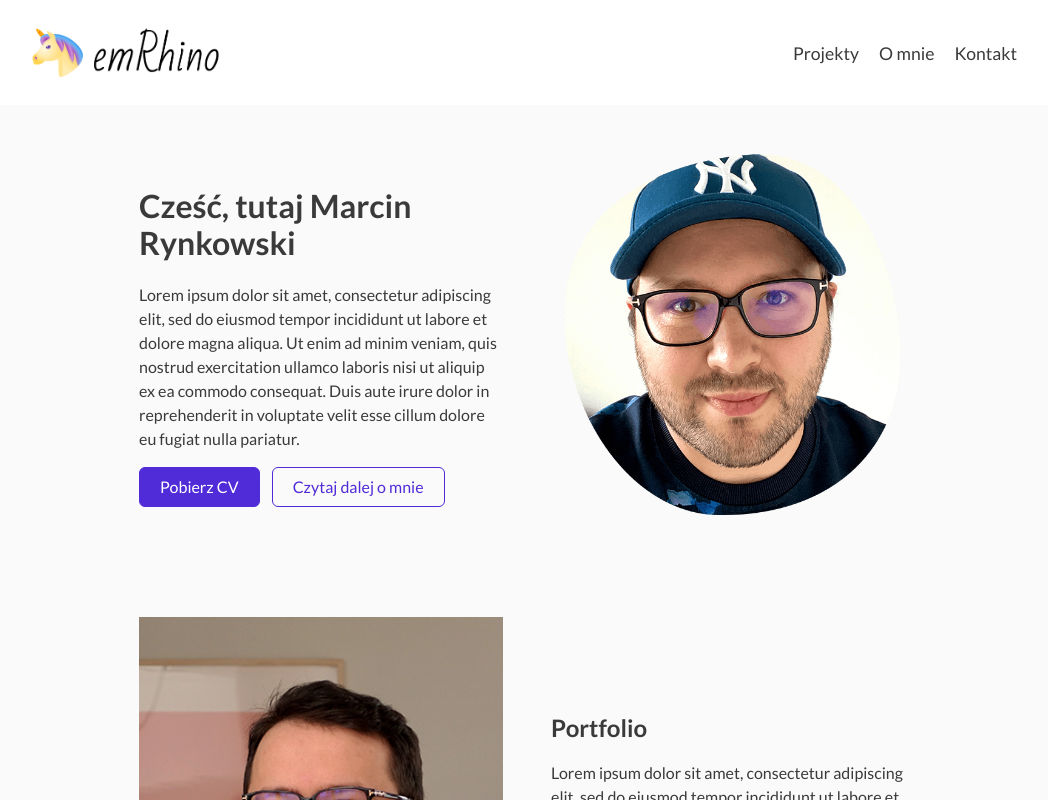
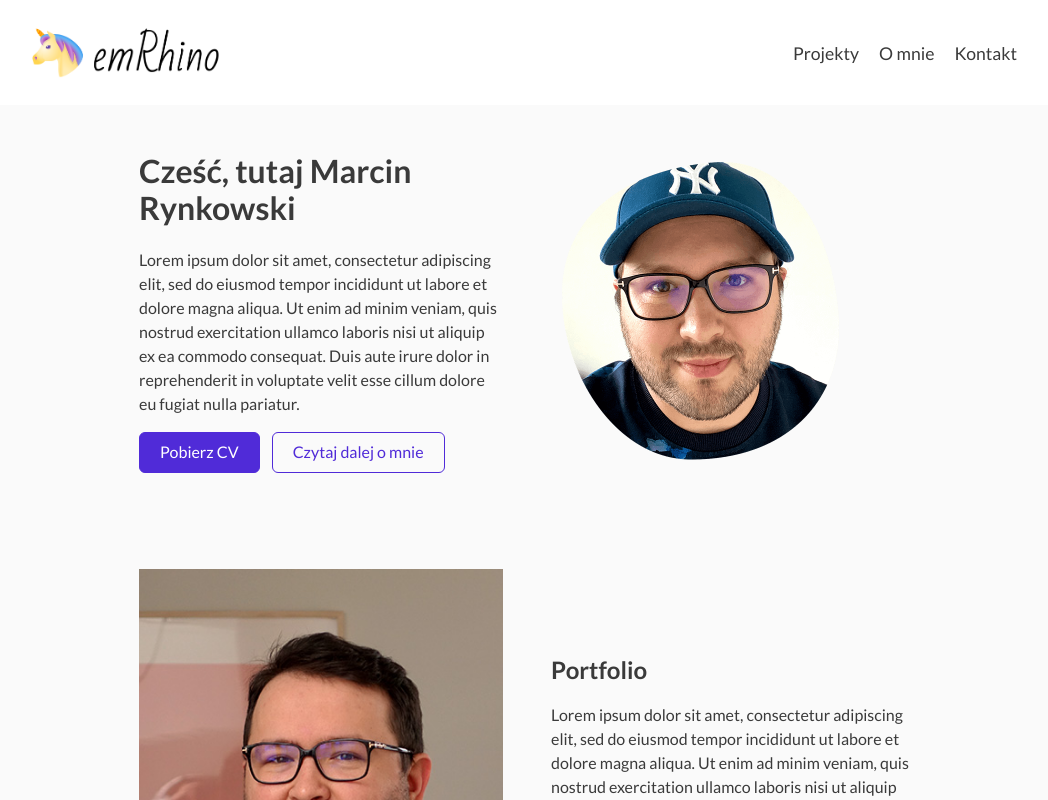
Before and after one commit to emRhino/emrhino-site, a Next.js app: page / in a window 1280 px wide. Shown: the top 800 px of the page, without its empty margins (113-1161 px from the left). Built offline with nearby package versions, Linux system fonts and the light colour scheme.

Commit message:
Added rwd styles

```diff
--- a/components/ComposeContent/sections/ParagraphContent.tsx
+++ b/components/ComposeContent/sections/ParagraphContent.tsx
@@ -1,3 +1,7 @@
-export default function ParagraphContent({ data }) {
+interface ParagraphContentProps {
+  data: string;
+}
+
+export default function ParagraphContent({ data }: ParagraphContentProps) {
   return <p>{data}</p>;
 }
--- a/components/Header/Header.module.css
+++ b/components/Header/Header.module.css
@@ -2,6 +2,7 @@
   max-width: var(--page-width-header);
   width: 100%;
   display: flex;
+  flex-direction: column;
   justify-content: space-between;
   align-items: center;
 }
@@ -9,3 +10,16 @@
 .header {
   padding: 24px 12px;
 }
+
+@media screen and (min-width: 560px) {
+  .section {
+    display: flex;
+    flex-direction: row;
+    justify-content: space-between;
+    align-items: center;
+  }
+
+  .header {
+    padding: 24px 12px;
+  }
+}
--- a/components/Navigation/Navigation.module.css
+++ b/components/Navigation/Navigation.module.css
@@ -10,10 +10,16 @@
 .nav {
   display: flex;
   list-style-type: none;
-  margin: 0;
+  margin: 12px 0 0 0;
   padding: 0;
 }
 
 .active {
   border-bottom: 3px solid var(--color-purple-1);
 }
+
+@media screen and (min-width: 560px) {
+  .nav {
+    margin: 0;
+  }
+}
--- a/styles/globals.css
+++ b/styles/globals.css
@@ -46,12 +46,42 @@ p {
 .group {
   display: flex;
   align-items: center;
-  gap: 48px;
+  flex-direction: column;
+  gap: 24px;
+}
+
+@media screen and (min-width: 560px) {
+  .group {
+    flex-direction: row;
+    gap: 48px;
+  }
 }
 
 .left,
 .right {
   flex: 1;
+}
+
+.left {
+  order: 2;
+}
+.right {
+  order: 1;
+}
+.right img {
+  max-width: 200px;
+}
+
+@media screen and (min-width: 560px) {
+  .left {
+    order: 1;
+  }
+  .right {
+    order: 2;
+  }
+  .right img {
+    max-width: 300px;
+  }
 }
 
 img {
@@ -72,3 +102,9 @@ img {
   width: 100%;
   padding: 48px 12px;
 }
+
+h1,
+h2,
+h3 {
+  margin-top: 0;
+}
```
Also changed, not shown: app/layout.tsx (+6 -1 lines), components/ComposeContent/ComposeContent.tsx (+10 -1 lines), components/ComposeContent/sections/ImageContent.tsx (+9 -1 lines), components/ComposeContent/sections/LinksContent.tsx (+11 -1 lines), components/ComposeContent/sections/ListContent.tsx (+6 -2 lines), components/ComposeContent/sections/VideoContent.tsx (+10 -1 lines).
